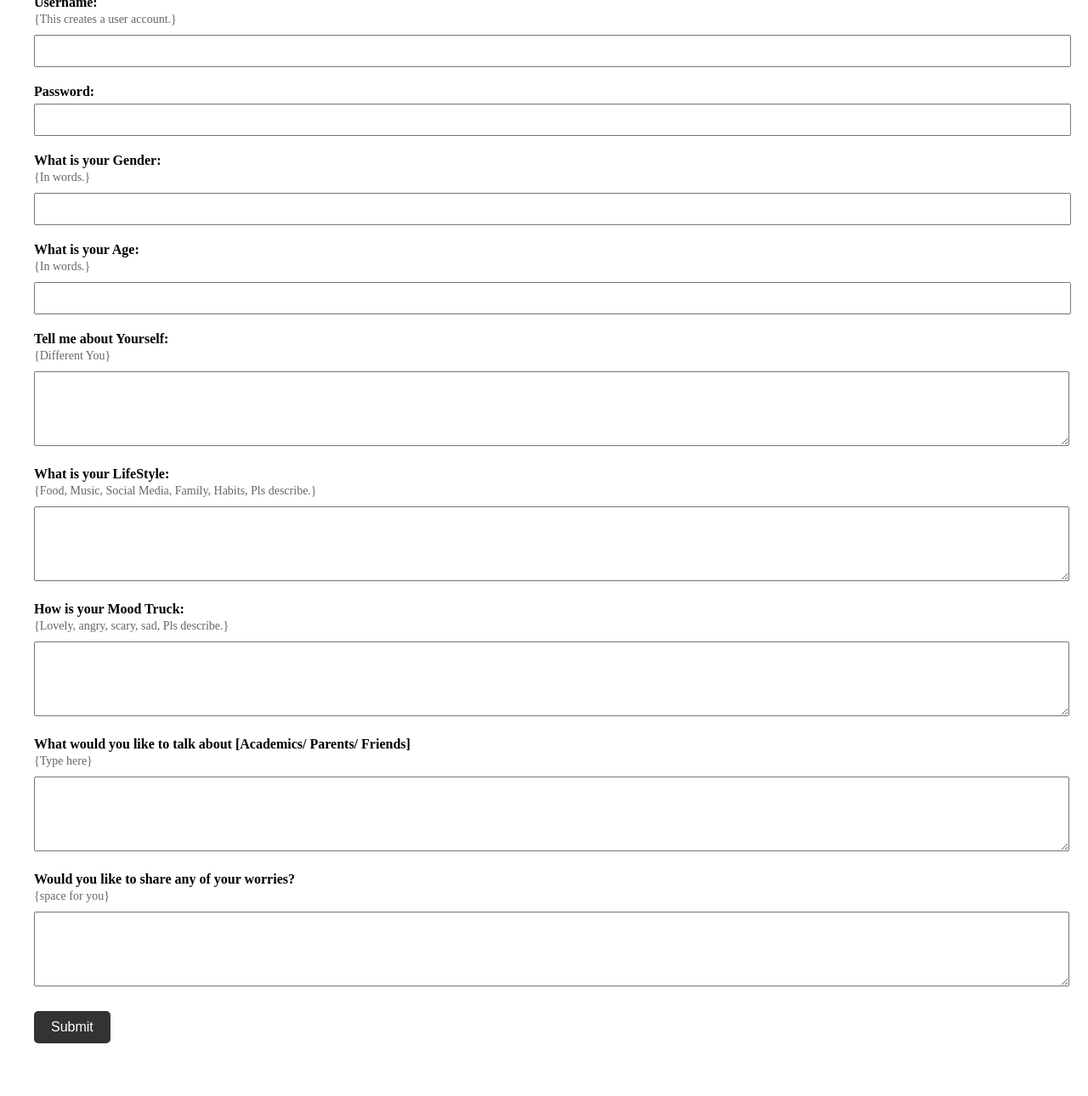
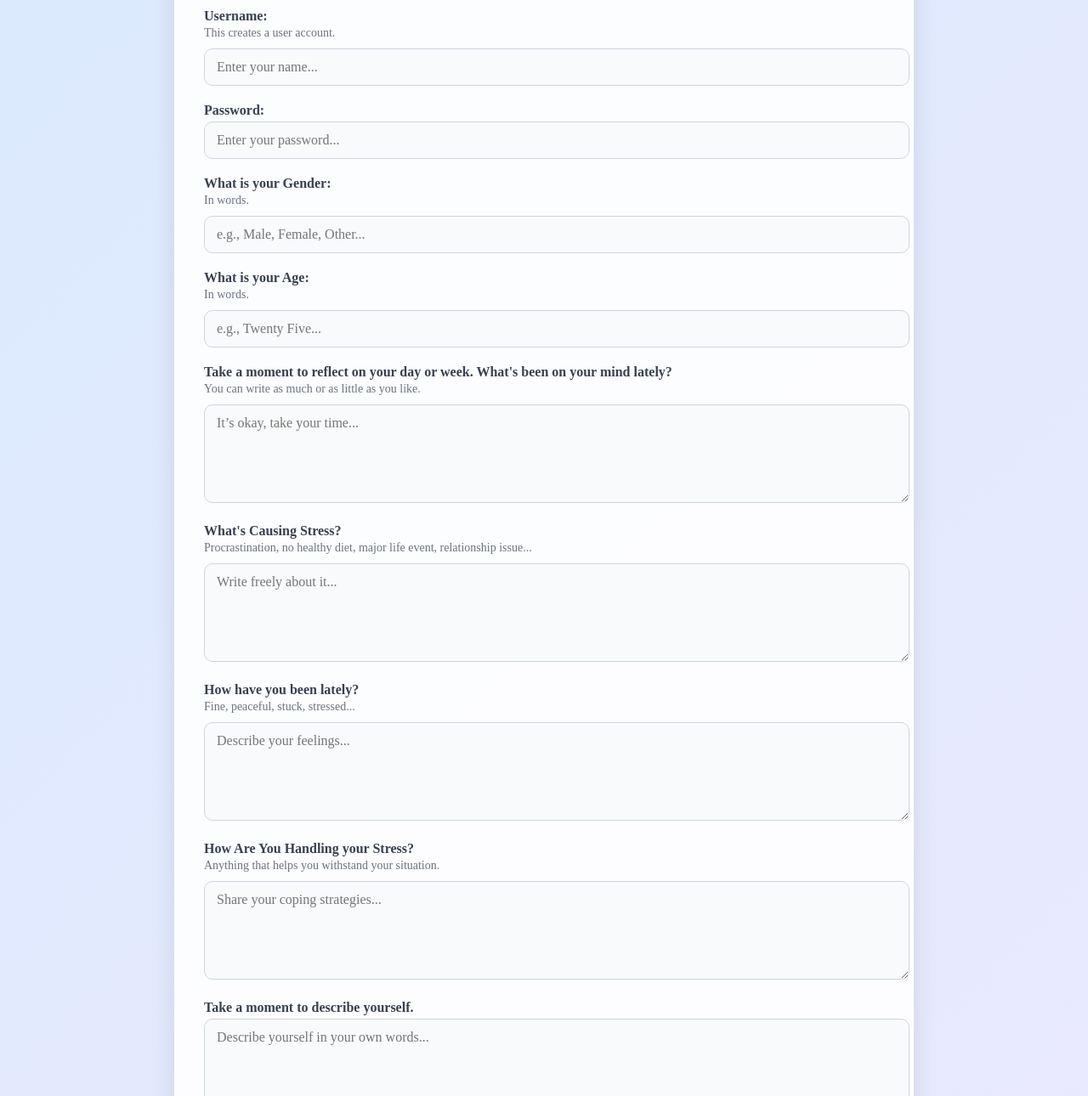
Before and after one commit to dramaticme/Capstone_Data, a website: page index.html in a window 1280 px wide. Shown: the part 104-1394 px from the top of the page at 85% size. Before the commit the page ends 1372 px from the top, so only its background shows below. Drawn offline with Linux system fonts and the light colour scheme.

Commit message:
Update index.html

```diff
--- a/index.html
+++ b/index.html
@@ -2,104 +2,222 @@
 <html lang="en">
 <head>
   <meta charset="UTF-8">
-  <title>User Response Form</title>
+  <title>Survey Questionnaire</title>
   <style>
     body {
       font-family: "Times New Roman", serif;
-      margin: 40px;
+      margin: 0;
+      padding: 0;
+      min-height: 100vh;
+      display: flex;
+      justify-content: center;
+      align-items: center;
+      background: linear-gradient(135deg, #dbeafe, #ede9fe);
+      color: #333;
     }
+
+    .container {
+      max-width: 800px;
+      width: 90%;
+      background: rgba(255, 255, 255, 0.9);
+      padding: 35px;
+      border-radius: 18px;
+      box-shadow: 0 8px 30px rgba(0, 0, 0, 0.1);
+      backdrop-filter: blur(6px);
+      animation: fadeIn 1s ease;
+    }
+
+    @keyframes fadeIn {
+      from { opacity: 0; transform: translateY(10px); }
+      to { opacity: 1; transform: translateY(0); }
+    }
+
+    h1 {
+      text-align: center;
+      margin-bottom: 25px;
+      font-size: 30px;
+      color: #1f2937;
+    }
+
     label {
       display: block;
       margin-top: 20px;
       font-weight: bold;
+      color: #374151;
     }
+
     .desc {
       display: block;
       font-weight: normal;
       font-size: 14px;
-      color: #666;  /* faint grey */
+      color: #6b7280;
       margin-top: 3px;
-      margin-bottom: 5px;
+      margin-bottom: 6px;
+    }
+
+    input, textarea {
+      width: 100%;
+      padding: 12px 14px;
+      margin-top: 4px;
+      border: 1px solid #cbd5e1;
+      border-radius: 10px;
+      font-size: 16px;
+      font-family: "Times New Roman", serif;
+      background: #f9fafb;
+      transition: all 0.3s ease;
+    }
+
+    input:focus, textarea:focus {
+      border-color: #818cf8;
+      box-shadow: 0 0 8px rgba(129, 140, 248, 0.4);
+      background: #ffffff;
+      outline: none;
+    }
+
+    textarea {
+      min-height: 90px;
+      resize: vertical;
+    }
+
+    button {
+      margin-top: 30px;
+      padding: 14px 24px;
+      font-size: 18px;
+      font-family: "Times New Roman", serif;
+      background: #818cf8;
+      color: #fff;
+      border: none;
+      border-radius: 12px;
+      cursor: pointer;
+      transition: all 0.3s ease;
+      width: 100%;
+    }
+
+    button:hover {
+      background: #6366f1;
+      box-shadow: 0 4px 12px rgba(99, 102, 241, 0.4);
+      transform: translateY(-2px);
+    }
+
+    button:active {
+      transform: scale(0.98);
+    }
+
+    /* Responsive Layout */
+    @media (max-width: 600px) {
+      .container {
+        padding: 20px;
+      }
+      h1 {
+        font-size: 24px;
       }
       input, textarea {
-      width: 100%;
-      padding: 8px;
-      margin-top: 5px;
+        font-size: 15px;
+      }
+    }
+
+    /* Success / Error messages */
+    .message {
+      text-align: center;
+      margin-top: 20px;
+      font-weight: bold;
+      display: none;
+      padding: 12px;
+      border-radius: 10px;
       font-family: "Times New Roman", serif;
-      font-size: 16px;
+      animation: fadeIn 0.5s ease;
     }
-    textarea {
-      min-height: 70px;
+    .message.success {
+      color: #065f46;
+      background: #d1fae5;
     }
-    button {
-      margin-top: 25px;
-      padding: 10px 20px;
-      font-size: 16px;
-      background-color: #333;
-      color: #fff;
-      border: none;
-      border-radius: 5px;
-      cursor: pointer;
-    }
-    button:hover {
-      background-color: #555;
+    .message.error {
+      color: #991b1b;
+      background: #fee2e2;
     }
   </style>
 </head>
 <body>
-  <h1>User Response Form</h1>
+  <div class="container">
+    <h1>Survey Questionnaire</h1>
     <form id="responseForm">
       <label>Username:
-      <span class="desc">{This creates a user account.}</span>
-      <input type="text" name="username" required>
+        <span class="desc">This creates a user account.</span>
+        <input type="text" name="username" placeholder="Enter your name..." required>
       </label>
 
       <label>Password:</label>
-    <input type="password" name="password" required>
+      <input type="password" name="password" placeholder="Enter your password..." required>
 
       <label>What is your Gender:
-      <span class="desc">{In words.}</span>
-      <input type="text" name="gender" required>
+        <span class="desc">In words.</span>
+        <input type="text" name="gender" placeholder="e.g., Male, Female, Other..." required>
       </label>
 
       <label>What is your Age:
-      <span class="desc">{In words.}</span>
-      <input type="text" name="age" required>
+        <span class="desc">In words.</span>
+        <input type="text" name="age" placeholder="e.g., Twenty Five..." required>
       </label>
 
-    <label>Tell me about Yourself:
-      <span class="desc">{Different You}</span>
-      <textarea name="about" required></textarea>
+      <label>Take a moment to reflect on your day or week. What's been on your mind lately?
+        <span class="desc">You can write as much or as little as you like.</span>
+        <textarea name="reflection" placeholder="It’s okay, take your time..." required></textarea>
       </label>
 
-    <label>What is your LifeStyle:
-      <span class="desc">{Food, Music, Social Media, Family, Habits, Pls describe.}</span>
-      <textarea name="lifestyle" required></textarea>
+      <label>What's Causing Stress?
+        <span class="desc">Procrastination, no healthy diet, major life event, relationship issue...</span>
+        <textarea name="stress" placeholder="Write freely about it..." required></textarea>
       </label>
 
-    <label>How is your Mood Truck:
-      <span class="desc">{Lovely, angry, scary, sad, Pls describe.}</span>
-      <textarea name="mood" required></textarea>
+      <label>How have you been lately?
+        <span class="desc">Fine, peaceful, stuck, stressed...</span>
+        <textarea name="wellbeing" placeholder="Describe your feelings..." required></textarea>
       </label>
 
-    <label>What would you like to talk about [Academics/ Parents/ Friends]
-      <span class="desc">{Type here}</span>
-      <textarea name="topic" required></textarea>
+      <label>How Are You Handling your Stress?
+        <span class="desc">Anything that helps you withstand your situation.</span>
+        <textarea name="coping" placeholder="Share your coping strategies..." required></textarea>
+      </label>
+
+      <label>Take a moment to describe yourself.
+        <textarea name="about" placeholder="Describe yourself in your own words..." required></textarea>
+      </label>
+
+      <label>Tell us a bit about what fills your days. Your Lifestyle?
+        <span class="desc">Food, Music, Social Media, Family, Habits...</span>
+        <textarea name="lifestyle" placeholder="Write about your daily life..." required></textarea>
+      </label>
+
+      <label>How would you describe your Mood Truck?
+        <span class="desc">Lovely, angry, scary, sad...</span>
+        <textarea name="mood" placeholder="Express your mood..." required></textarea>
+      </label>
+
+      <label>What would you like to talk about?
+        <span class="desc">Academics, family, friends, or anything else.</span>
+        <textarea name="topic" placeholder="Share what’s on your mind..." required></textarea>
       </label>
 
       <label>Would you like to share any of your worries?
-      <span class="desc">{space for you}</span>
-      <textarea name="worries"></textarea>
+        <span class="desc">Space for you.</span>
+        <textarea name="worries" placeholder="Write your worries if you want..."></textarea>
       </label>
 
       <button type="submit">Submit</button>
     </form>
 
+    <div id="formMessage" class="message"></div>
+  </div>
+
   <script>
-    document.getElementById("responseForm").addEventListener("submit", async (e) => {
+    const form = document.getElementById("responseForm");
+    const messageBox = document.getElementById("formMessage");
+
+    form.addEventListener("submit", async (e) => {
       e.preventDefault();
       const formData = Object.fromEntries(new FormData(e.target).entries());
 
+      try {
         const res = await fetch("/api/responses", {
           method: "POST",
           headers: { "Content-Type": "application/json" },
@@ -107,10 +225,17 @@
         });
 
         if (res.ok) {
-        alert("Response saved successfully!");
-        e.target.reset();
+          messageBox.textContent = "🌿 Thank you! Your response is safe with us.";
+          messageBox.className = "message success";
+          messageBox.style.display = "block";
+          form.reset();
         } else {
-        alert("Failed to save response.");
+          throw new Error("Failed to save response.");
+        }
+      } catch (err) {
+        messageBox.textContent = "⚠️ " + err.message + " Try again, no rush.";
+        messageBox.className = "message error";
+        messageBox.style.display = "block";
       }
     });
   </script>
```
Lines whose indentation alone changed are shown as unchanged.
